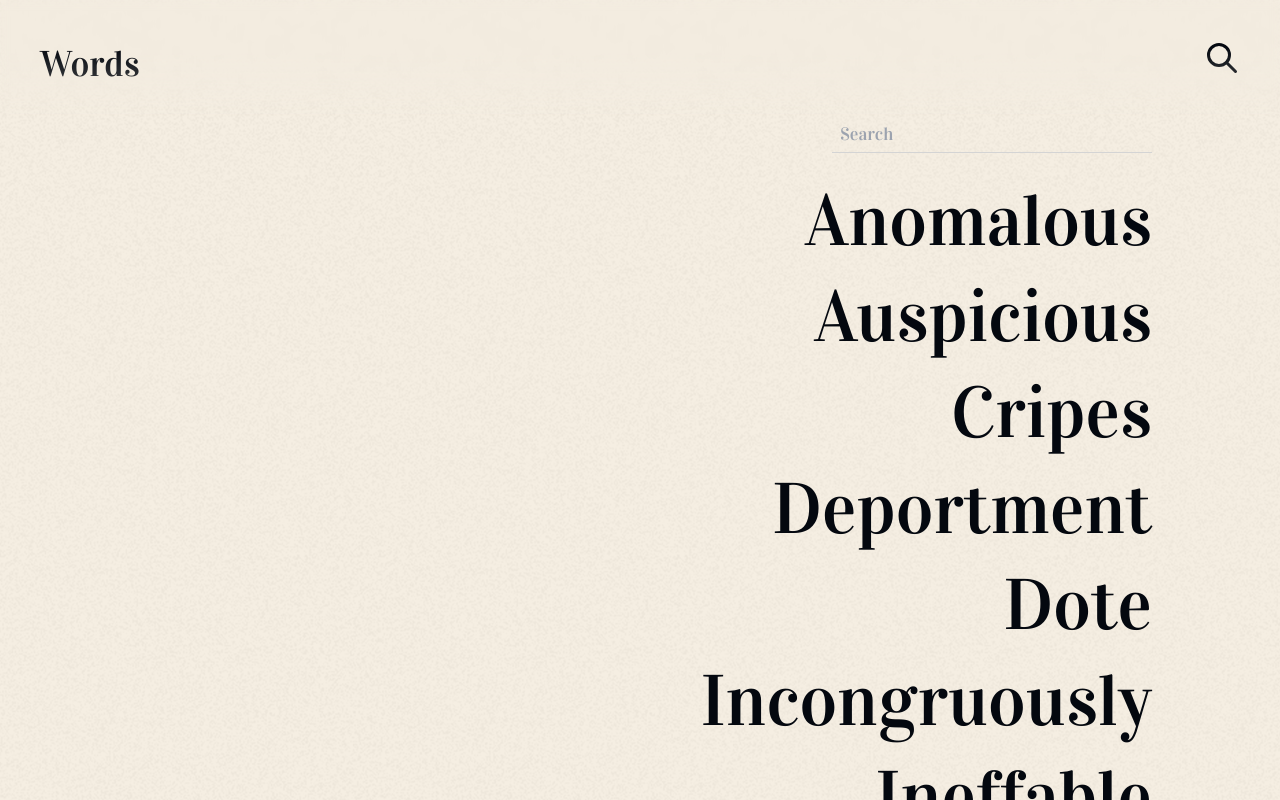
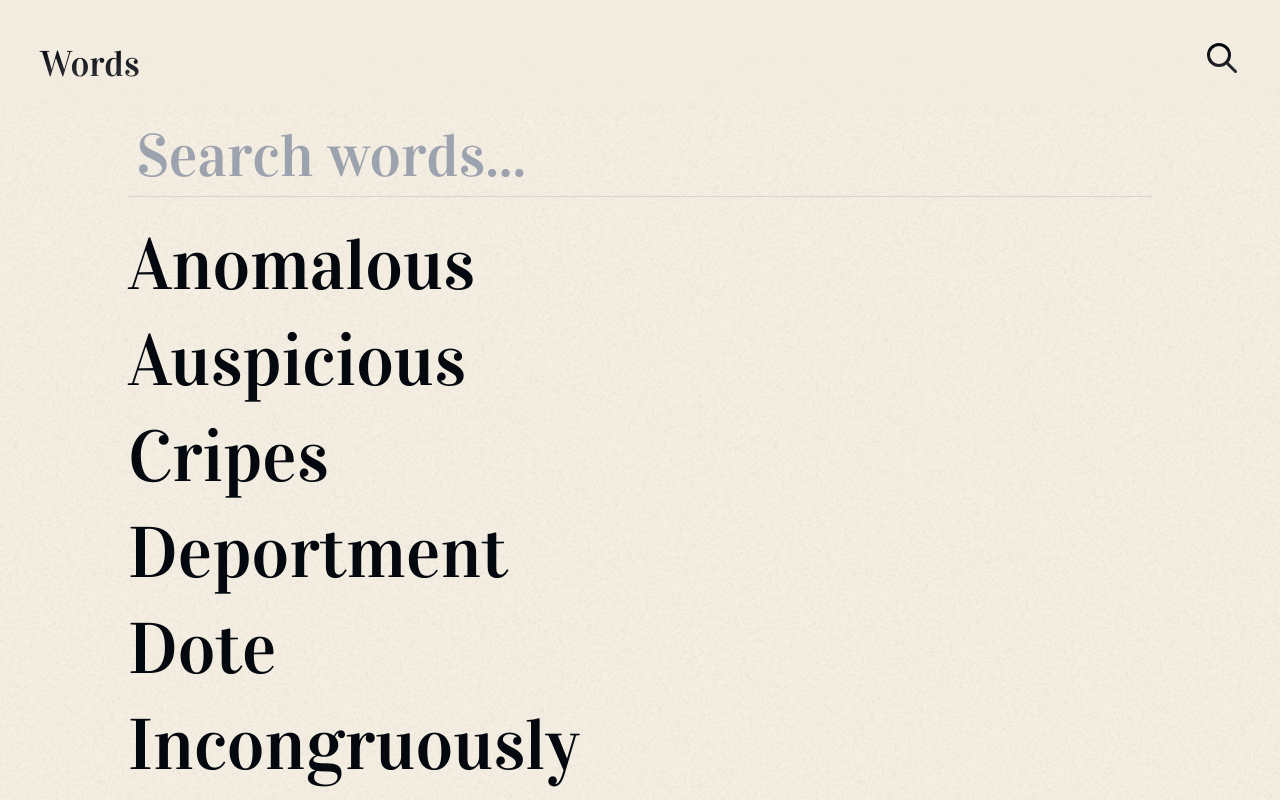
Before and after one commit to szeckirjr/by-wardo, a Next.js app: page /search in a window 1280 px wide. Shown: the top 800 px of the page. Built offline with nearby package versions, Linux system fonts and the light colour scheme; a web font is replaced by a local one.

Commit message:
fix styling for search page

```diff
--- a/src/app/search/page.tsx
+++ b/src/app/search/page.tsx
@@ -23,10 +23,10 @@ export default function SearchPage() {
 
   return (
     <div className="flex flex-col gap-8 w-full max-w-screen-lg mx-auto items-end">
-      <div className="w-full md:w-80 self-stretch md:self-end">
+      <div className="w-full self-stretch">
         <SearchBar query={query} setQuery={setQuery} />
       </div>
-      <ul className="flex flex-col items-end gap-6 w-full">
+      <ul className="flex flex-col items-start gap-6 w-full">
         {filtered.map(({ letter, slug, word }) => (
           <li key={`${letter}-${slug}`} className="transition-all">
             <h2
@@ -51,7 +51,10 @@ export default function SearchPage() {
                 </button>
               )}
               {popUpWord === word ? (
-                <WordPopUpBox word={word} closeModal={() => setPopUpWord(null)} />
+                <WordPopUpBox
+                  word={word}
+                  closeModal={() => setPopUpWord(null)}
+                />
               ) : null}
             </h2>
           </li>
--- a/src/components/SearchBar.tsx
+++ b/src/components/SearchBar.tsx
@@ -9,16 +9,16 @@ type Props = {
   placeholder?: string;
 };
 
-export default function SearchBar({ query, setQuery, placeholder = "Search" }: Props) {
+export default function SearchBar({ query, setQuery }: Props) {
   return (
     <input
       type="text"
       value={query}
       onChange={(e) => setQuery(e.target.value)}
-      placeholder={placeholder}
+      placeholder={"Search words..."}
       aria-label="Search words"
       className={classNames(
-        "w-full border-b border-neutral-300 px-2 py-1 text-lg bg-transparent focus:outline-none",
+        "w-full border-b border-neutral-300 px-2 py-1 text-6xl bg-transparent focus:outline-none",
         vidaloka.className
       )}
     />
```
